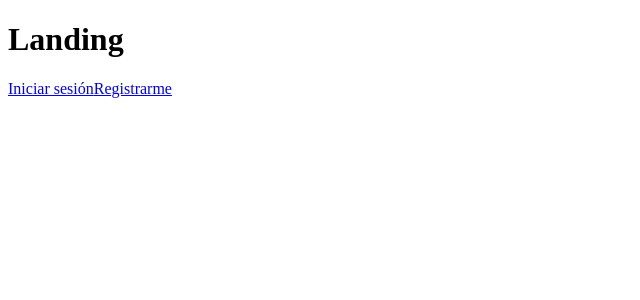
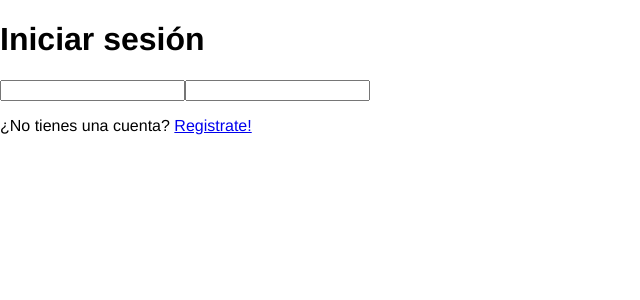
Before and after one commit to tzivigelstein/rentar-web-app, a Next.js app: page /landing in a window 1280 px wide. Shown: the top 300 px of the page, without its empty margins (0-640 px from the left). Built offline with nearby package versions, Linux system fonts and the light colour scheme.

Commit message:
Basic styles added

```diff
--- a/package.json
+++ b/package.json
@@ -9,6 +9,7 @@
   },
   "dependencies": {
     "@emotion/react": "^11.1.1",
+    "@emotion/styled": "^11.0.0",
     "axios": "^0.21.0",
     "next": "10.0.3",
     "react": "17.0.1",
--- a/pages/_app.js
+++ b/pages/_app.js
@@ -1,5 +1,6 @@
 import AuthState from '../context/auth/AuthState'
 import AppState from '../context/app/appState'
+import '../styles/global.css'
 
 const MyApp = ({ Component, pageProps }) => {
   return (
--- a/pages/landing.js
+++ b/pages/landing.js
@@ -5,9 +5,16 @@ const Landing = () => {
   return (
     <div>
       <div>
-        <h1>Landing</h1>
-        <Link href="/login">Iniciar sesión</Link>
-        <Link href="/signup">Registrarme</Link>
+        <h1>Iniciar sesión</h1>
+        <div>
+          <form>
+            <input type="text" />
+            <input type="password" />
+          </form>
+        </div>
+        <p>
+          ¿No tienes una cuenta? <Link href="/signup">Registrate!</Link>
+        </p>
       </div>
     </div>
   )
--- /dev/null
+++ b/styles/colors.css
@@ -0,0 +1,8 @@
+body {
+  --flame: #e4572eff;
+  --maximum-blue-green: #17bebbff;
+  --sunglow: #ffc914ff;
+  --raisin-black: #2e282aff;
+  --green-ryb: #76b041ff;
+
+}
--- /dev/null
+++ b/styles/global.css
@@ -0,0 +1,5 @@
+body {
+  font-family: Helvetica, sans-serif;
+  margin: 0;
+  padding: 0;
+}
```
Also changed, not shown: pages/signup.js (+78 -1 lines), 1 other file (tests, documents, lock files or other folders).
